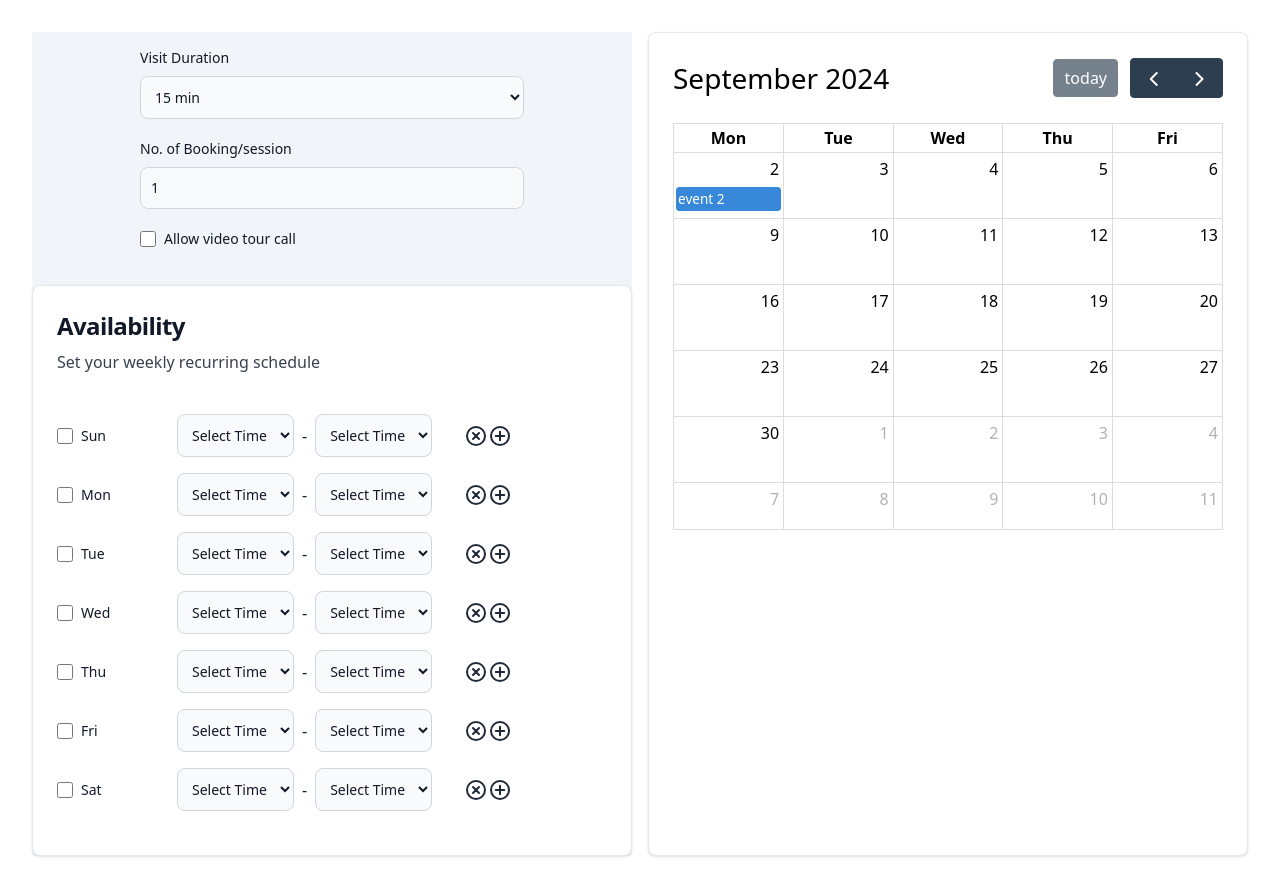
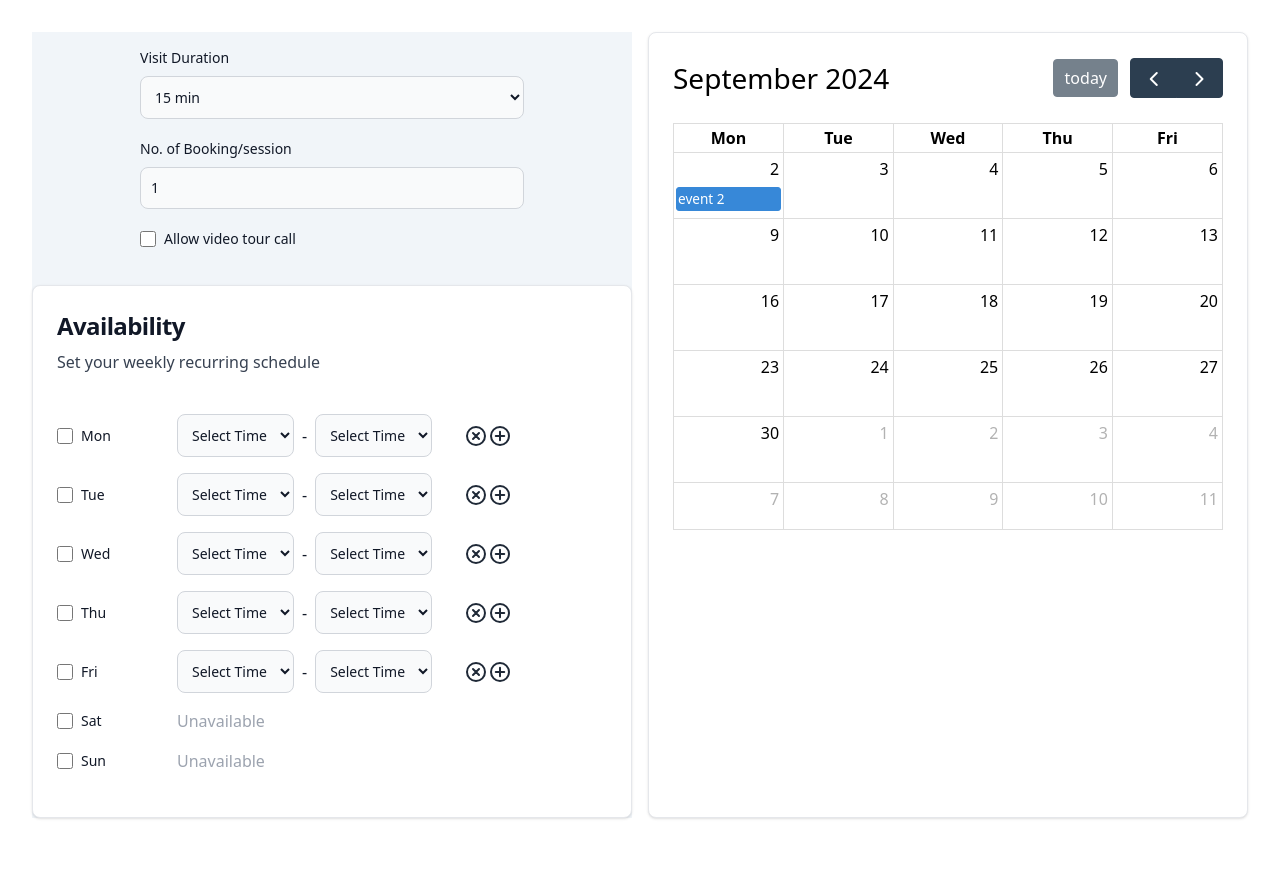
Before and after one commit to dionfananie/calendar-booking, a React (Vite) app: page / in a window 1280 px wide. After the commit the page ends 850 px from the top, so only its background shows below. Built offline with nearby package versions, Linux system fonts and the light colour scheme.

Commit message:
feat(modules): add ui

```diff
--- a/src/components/Settings/DayList.tsx
+++ b/src/components/Settings/DayList.tsx
@@ -22,9 +22,12 @@ const DayList = ({ list, timeStart, timeEnd }: DayListType) => {
                 htmlFor={`checked-checkbox-${item}`}
                 className="ms-2 text-sm font-medium text-gray-900 dark:text-gray-300"
               >
-                {item.substring(0, 3)}
+                {item.name.substring(0, 3)}
               </label>
             </div>
+
+            {item.status ? (
+              <>
                 <div className="flex items-center">
                   <div>
                     <select
@@ -86,6 +89,12 @@ const DayList = ({ list, timeStart, timeEnd }: DayListType) => {
                     />
                   </svg>
                 </div>
+              </>
+            ) : (
+              <>
+                <p className="text-gray-400">Unavailable</p>
+              </>
+            )}
           </div>
         );
       })}
--- a/src/constants/time/index.ts
+++ b/src/constants/time/index.ts
@@ -1,11 +1,12 @@
+export const DAY_LIST_UNAVAILABLE = ["Saturday", "Sunday"];
 export const DAY_LIST = [
-  "Sunday",
-  "Monday",
-  "Tuesday",
-  "Wednesday",
-  "Thursday",
-  "Friday",
-  "Saturday",
+  { name: "Monday", status: 1 },
+  { name: "Tuesday", status: 1 },
+  { name: "Wednesday", status: 1 },
+  { name: "Thursday", status: 1 },
+  { name: "Friday", status: 1 },
+  { name: "Saturday", status: 0 },
+  { name: "Sunday", status: 0 },
 ];
 
 export const DURATION_LIST = [
--- a/src/modules/Calendar/View.tsx
+++ b/src/modules/Calendar/View.tsx
@@ -1,5 +1,5 @@
 import FullCalendar from "@fullcalendar/react";
-import dayGridPlugin from "@fullcalendar/daygrid"; // a plugin!
+import dayGridPlugin from "@fullcalendar/daygrid";
 
 export default function Calendar() {
   return (
```
Lines whose indentation alone changed are shown as unchanged.
